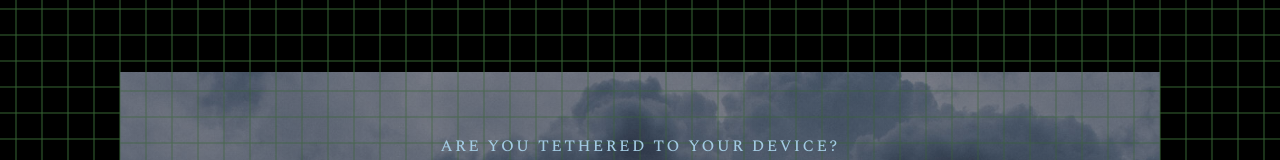
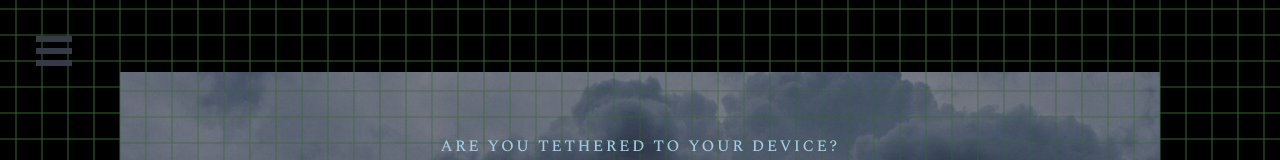
Before and after one commit to maxyuan6717/orpheus-frontend, a React (Create React App) app: page / in a window 1280 px wide. Shown: the top 160 px of the page. Built offline with nearby package versions, Linux system fonts and the light colour scheme; no server answers.

Commit message:
set up basic burger menu

```diff
--- a/package.json
+++ b/package.json
@@ -15,6 +15,7 @@
     "jwt-decode": "^3.1.2",
     "react": "^17.0.2",
     "react-bootstrap": "^1.5.2",
+    "react-burger-menu": "^3.0.6",
     "react-dom": "^17.0.2",
     "react-icons": "^4.2.0",
     "react-redux": "^7.2.3",
--- a/src/App.js
+++ b/src/App.js
@@ -7,25 +7,49 @@ import DayPage from "./pages/day";
 import { BrowserRouter as Router, Route, Switch } from "react-router-dom";
 import { Provider } from "react-redux";
 import store from "./store";
+import { slide as Menu } from "react-burger-menu";
+import { NavLink } from "react-router-dom";
+import "./common/burger.css";
 
 import "./common/typography.css";
 
 function App() {
+  const MyRoute = ({ children, ...otherProps }) => {
+    return (
+      <Route {...otherProps}>
+        <div className={styles.container}>
+          <div className={styles.inner}>{children}</div>
+        </div>
+      </Route>
+    );
+  };
+
   return (
     <Provider store={store}>
-      <div className={styles.container}>
-        <div className={styles.inner}>
-          <Router>
-            <Switch>
-              <Route exact path="/about" component={AboutPage} />
-              <Route exact path="/faq" component={FAQPage} />
-              <Route exact path="/:id" component={Dashboard} />
-              <Route exact path="/:id/:day_no" component={DayPage} />
-              <Route path="/" component={Landing} />
-            </Switch>
-          </Router>
-        </div>
-      </div>
+      <Router>
+        <Menu>
+          <NavLink to="/">Home</NavLink>
+          <NavLink to="/about">About</NavLink>
+          <NavLink to="/faq">FAQ</NavLink>
+        </Menu>
+        <Switch>
+          <MyRoute exact path="/about">
+            <AboutPage />
+          </MyRoute>
+          <MyRoute exact path="/faq">
+            <FAQPage />
+          </MyRoute>
+          <MyRoute exact path="/:id">
+            <Dashboard />
+          </MyRoute>
+          <MyRoute exact path="/:id/:day_no">
+            <DayPage />
+          </MyRoute>
+          <MyRoute path="/">
+            <Landing />
+          </MyRoute>
+        </Switch>
+      </Router>
     </Provider>
   );
 }
--- /dev/null
+++ b/src/common/burger.css
@@ -0,0 +1,66 @@
+/* Position and sizing of burger button */
+.bm-burger-button {
+  position: fixed;
+  width: 36px;
+  height: 30px;
+  left: 36px;
+  top: 36px;
+}
+
+/* Color/shape of burger icon bars */
+.bm-burger-bars {
+  background: #373a47;
+}
+
+/* Color/shape of burger icon bars on hover*/
+.bm-burger-bars-hover {
+  background: #a90000;
+}
+
+/* Position and sizing of clickable cross button */
+.bm-cross-button {
+  height: 24px;
+  width: 24px;
+}
+
+/* Color/shape of close button cross */
+.bm-cross {
+  background: #bdc3c7;
+}
+
+/*
+  Sidebar wrapper styles
+  Note: Beware of modifying this element as it can break the animations - you should not need to touch it in most cases
+  */
+.bm-menu-wrap {
+  position: fixed;
+  height: 100%;
+}
+
+/* General sidebar styles */
+.bm-menu {
+  background: #373a47;
+  padding: 2.5em 1.5em 0;
+  font-size: 1.15em;
+}
+
+/* Morph shape necessary with bubble or elastic */
+.bm-morph-shape {
+  fill: #373a47;
+}
+
+/* Wrapper for item list */
+.bm-item-list {
+  color: #b8b7ad;
+  padding: 0.8em;
+}
+
+/* Individual item */
+.bm-item {
+  display: inline-block;
+}
+
+/* Styling of overlay */
+.bm-overlay {
+  background: rgba(0, 0, 0, 0.3);
+}
```
Also changed, not shown: 1 other file (tests, documents, lock files or other folders).
